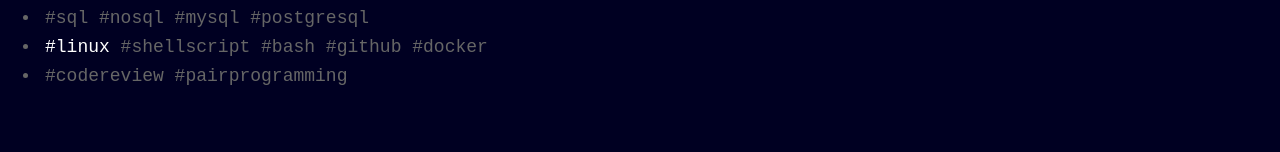
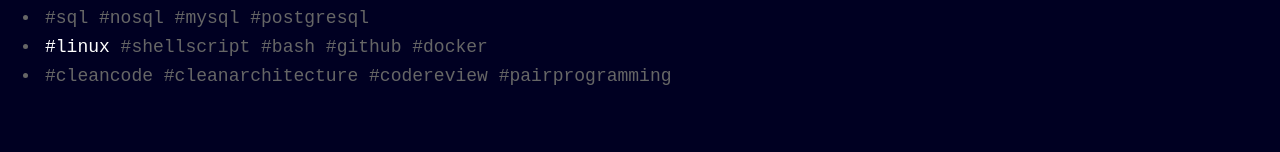
Before and after one commit to pauloklaus/my-website, a Vue app: page /about in a window 1280 px wide. Shown: the part 602-754 px from the top of the page. Built offline with nearby package versions, Linux system fonts and the light colour scheme; what @dataplain/notifymessage, @dataplain/repositoryimage, @dataplain/timeoutmessage, psk-buttonmenu would draw is missing.

Commit message:
fix: Added cleancode skill

```diff
--- a/package.json
+++ b/package.json
@@ -1,6 +1,6 @@
 {
   "name": "my-website",
-  "version": "1.0.2",
+  "version": "1.0.3",
   "scripts": {
     "serve": "vue-cli-service serve",
     "build": "vue-cli-service build",
--- a/src/views/About.vue
+++ b/src/views/About.vue
@@ -34,7 +34,7 @@
         <li>#html #css #bootstrap</li>
         <li>#sql #nosql #mysql #postgresql</li>
         <li><span class="text-white">#linux</span> #shellscript #bash #github #docker</li>
-        <li>#codereview #pairprogramming</li>
+        <li>#cleancode #cleanarchitecture #codereview #pairprogramming</li>
       </ul>
     </p>
   </div>
```
